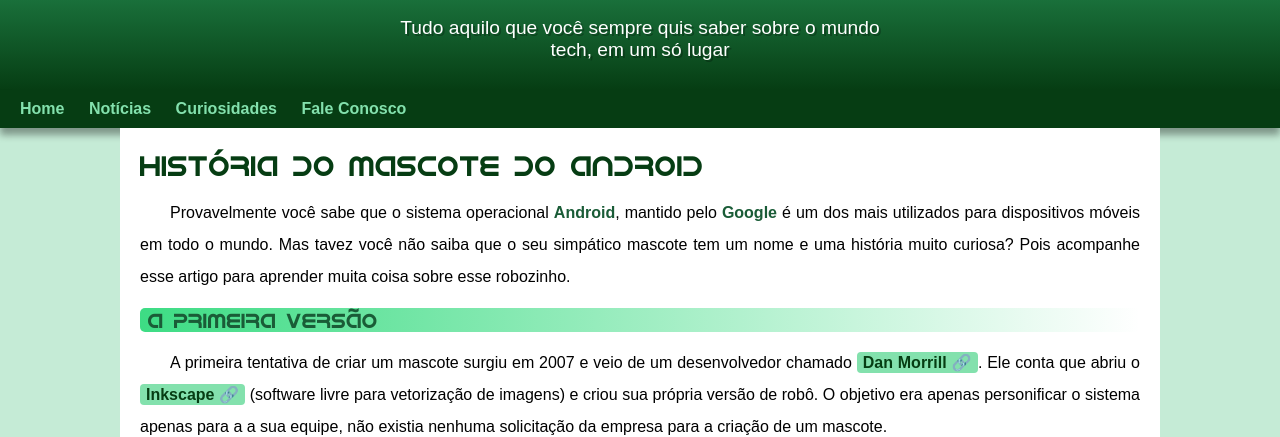
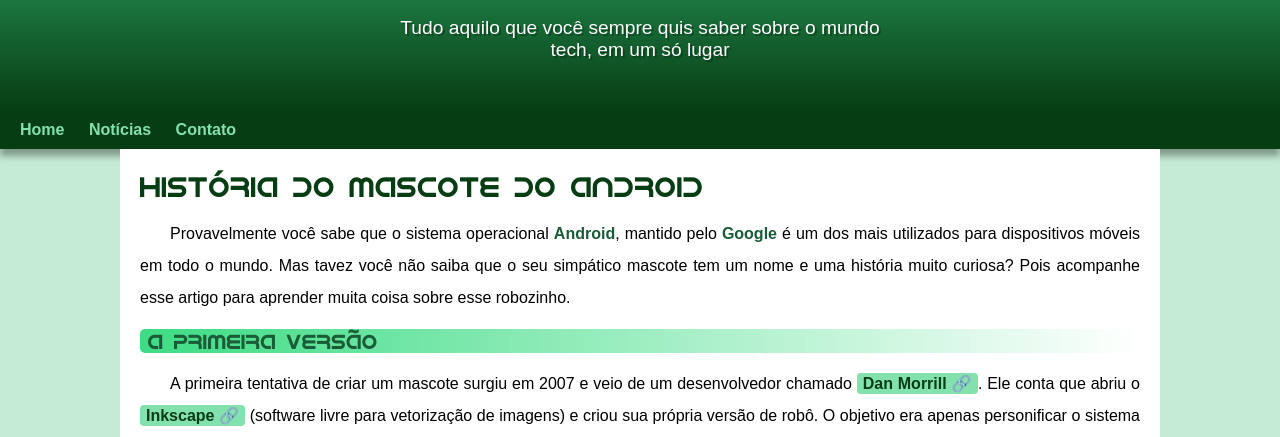
Before and after one commit to doJulioCruz/Projeot-Android, a plain HTML site: page index.html in a window 1280 px wide. Shown: the part 100-537 px from the top of the page. Drawn offline with Linux system fonts and the light colour scheme.

Commit message:
correções de link faltando e problema depadding corrigido.

```diff
--- a/estilo/stylev2.css
+++ b/estilo/stylev2.css
@@ -59,6 +59,7 @@
     padding-left: 10px;
     padding-right: 10px;
     margin: auto;
+    padding-bottom: 50px;
     text-shadow: 2px 2px 0px rgba(0, 0, 0, 0.268);
 }
 
--- a/index.html
+++ b/index.html
@@ -16,8 +16,7 @@
     <nav>
         <a href="#">Home</a>
         <a href="#">Notícias</a>
-        <a href="#">Curiosidades</a>
-        <a href="#">Fale Conosco</a>
+        <a href="#">Contato</a>
     </nav>
     <main>
         <article>
@@ -138,7 +137,7 @@
         </article>
     </main>
     <footer>
-        Site criado por <a href="https://github.com/doJulioCruz" target="_blank">Julio Cruz</a> para o CursoemVideo.
+        Site criado por <a href="https://github.com/doJulioCruz" target="_blank">Julio Cruz</a> para o <a href="https://www.youtube.com/playlist?list=PLHz_AreHm4dlUpEXkY1AyVLQGcpSgVF8s" target="_blank">CursoemVídeo</a>.
     </footer>
 </body>
 </html>
```
